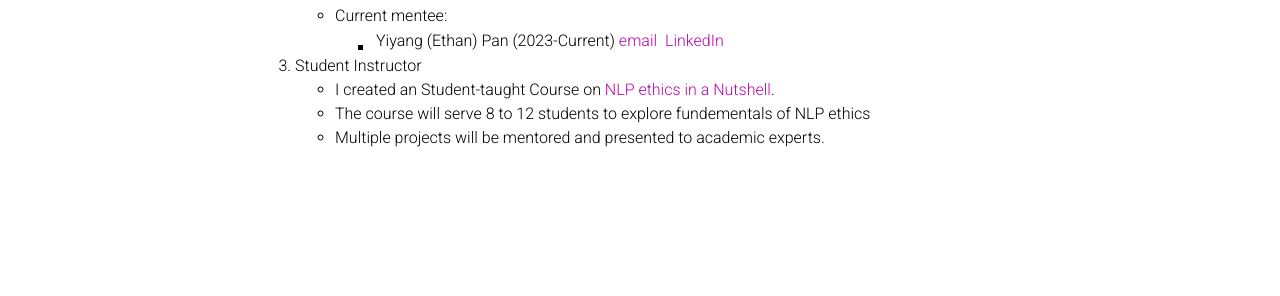
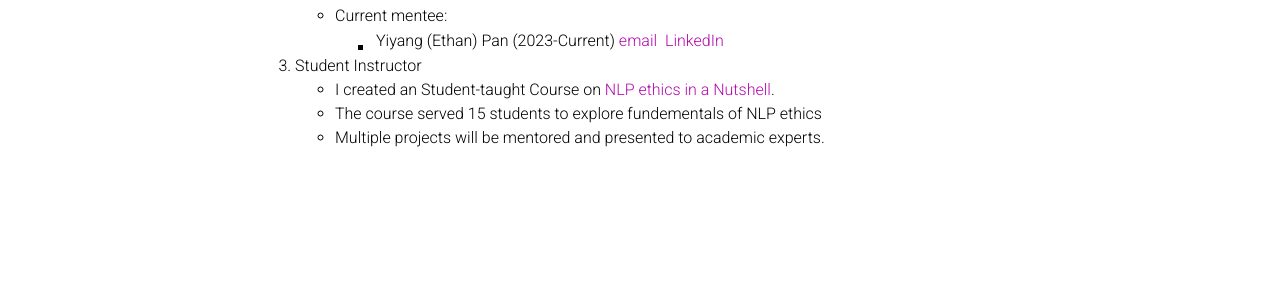
Before and after one commit to Algoroxyolo/algoroxyolo.github.io, a Jekyll site: the page built from _pages/teaching.md, in a window 1280 px wide. Shown: the part 322-618 px from the top of the page. Built offline with Jekyll 4.4.1, drawn with Linux system fonts in a browser that asks for light colours; comment, search, counter and statistics services are not loaded; a style sheet for code colours, icons or effects is not loaded.

Commit message:
modified:   _pages/teaching.md

```diff
--- a/_pages/teaching.md
+++ b/_pages/teaching.md
@@ -16,5 +16,5 @@ As an Undergraduate, there are 3 types of teaching related task that I perform.
         - Yiyang (Ethan) Pan (2023-Current) [email](mailto:ypan36@u.rochester.edu) || [LinkedIn](https://www.linkedin.com/in/ethan-pan-65b27a288/)
 3. Student Instructor
     - I created an Student-taught Course on [NLP ethics in a Nutshell](assets/pdf/NLP_Ethics.pdf).
-    - The course will serve 8 to 12 students to explore fundementals of NLP ethics
+    - The course served 15 students to explore fundementals of NLP ethics
     - Multiple projects will be mentored and presented to academic experts.
```
